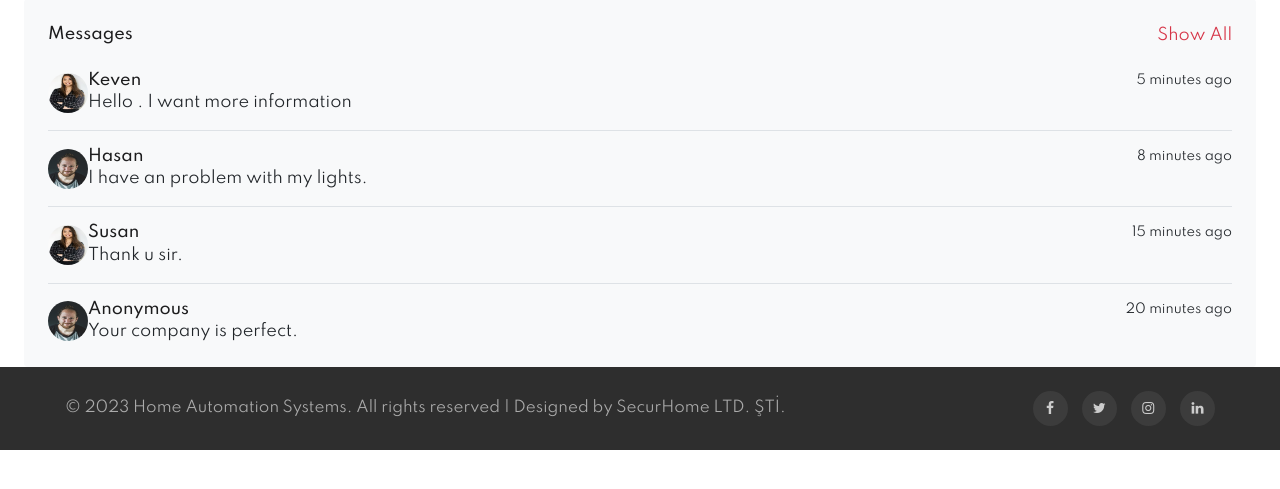
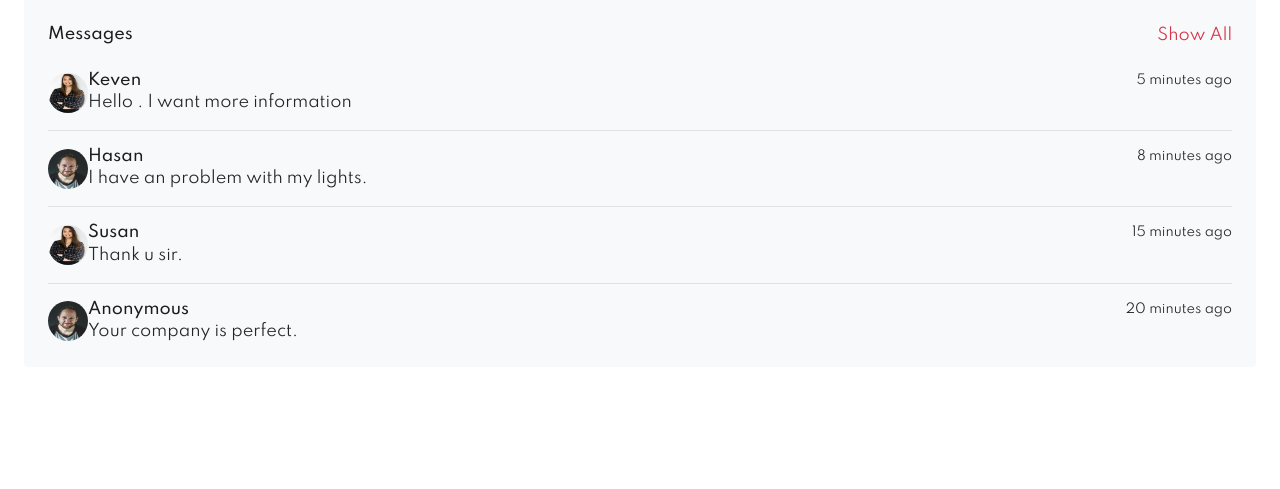
Before and after one commit to FatihKizildag/SecurHomeWebSite, a PHP site: page /messages.php in a window 1280 px wide. Shown: the part 114-603 px from the top of the page. Run offline with PHP 8.4, Linux system fonts and the light colour scheme.

Commit message:
deletion  ending part

```diff
--- a/securHome/Users.php
+++ b/securHome/Users.php
@@ -173,7 +173,7 @@
 
 
 
-    <section class="w3l-footer-29-main w3l-copyright">
+
       <div class="container">
         <div class="row bottom-copies">
           <p class="col-lg-8 copy-footer-29">
--- a/securHome/about.php
+++ b/securHome/about.php
@@ -321,7 +321,7 @@
       </div>
     </section>
 
-    <section class="w3l-footer-29-main w3l-copyright">
+
       <div class="container">
         <div class="row bottom-copies">
           <p class="col-lg-8 copy-footer-29">
--- a/securHome/contact.php
+++ b/securHome/contact.php
@@ -221,7 +221,7 @@
       </div>
     </section>
 
-    <section class="w3l-footer-29-main w3l-copyright">
+
       <div class="container">
         <div class="row bottom-copies">
           <p class="col-lg-8 copy-footer-29">
--- a/securHome/messages.php
+++ b/securHome/messages.php
@@ -133,56 +133,6 @@
 
     </section>
 
-
-
-
-
-
-
-
-
-
-
-
-
-
-
-
-
-
-
-
-
-
-
-
-
-
-
-    <section class="w3l-footer-29-main w3l-copyright">
-      <div class="container">
-        <div class="row bottom-copies">
-          <p class="col-lg-8 copy-footer-29">
-          © 2023 Home Automation Systems. All rights reserved | Designed by
-            SecurHome LTD. ŞTİ.
-          </p>
-
-          <div class="col-lg-4 main-social-footer-29">
-            <a href="http://www.facebook.com" class="facebook"
-              ><span class="fa fa-facebook"></span
-            ></a>
-            <a href="http://www.twitter.com" class="twitter"
-              ><span class="fa fa-twitter"></span
-            ></a>
-            <a href="http://www.instagram.com" class="instagram"
-              ><span class="fa fa-instagram"></span
-            ></a>
-            <a href="http://www.linkedin.com" class="linkedin"
-              ><span class="fa fa-linkedin"></span
-            ></a>
-          </div>
-        </div>
-      </div>
 
       <!-- move top -->
       <button onclick="topFunction()" id="movetop" title="Go to top">
--- a/securHome/services.php
+++ b/securHome/services.php
@@ -465,7 +465,7 @@
       </div>
     </section>
 
-    <section class="w3l-footer-29-main w3l-copyright">
+
       <div class="container">
         <div class="row bottom-copies">
           <p class="col-lg-8 copy-footer-29">
```
Also changed, not shown: securHome/AdminAlarms.php (+0 -46 lines), securHome/index.php (+0 -54 lines), securHome/assets/images/room4.jpg, securHome/assets/images/room5.jpg.
